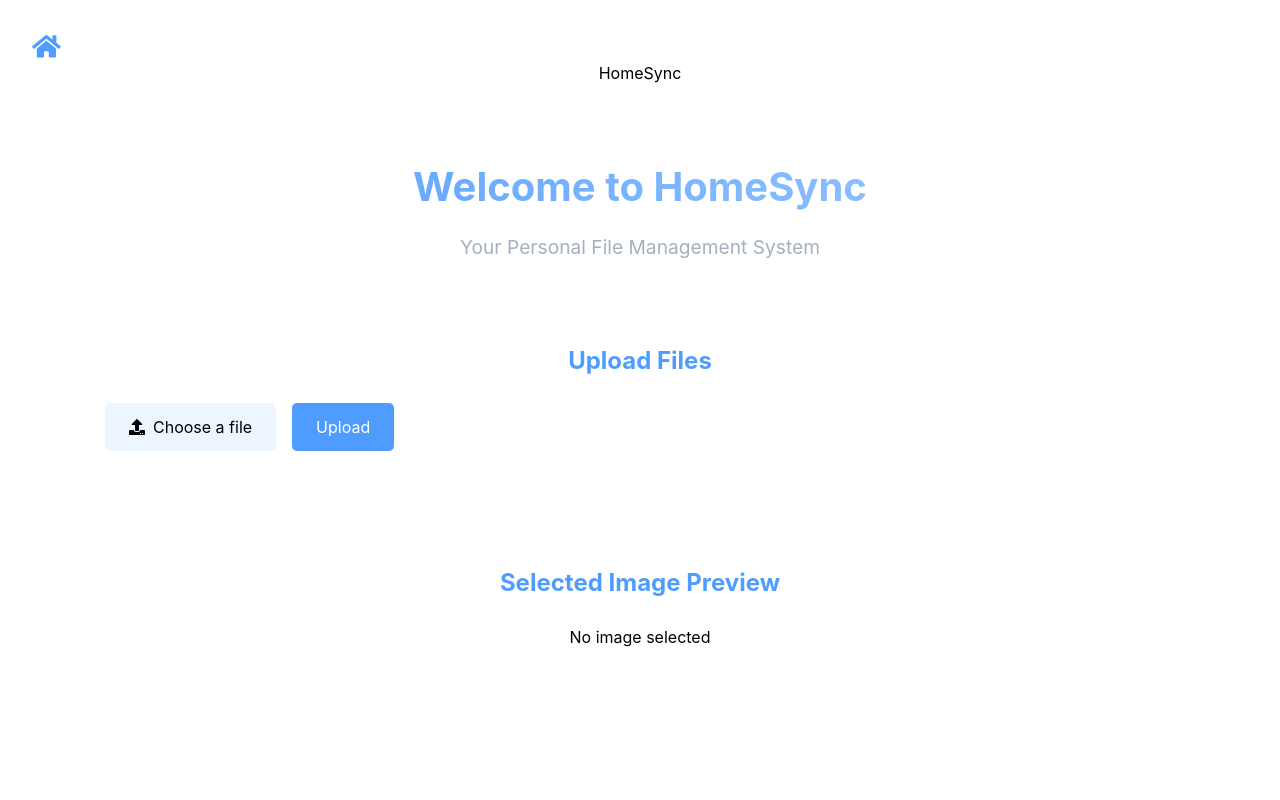
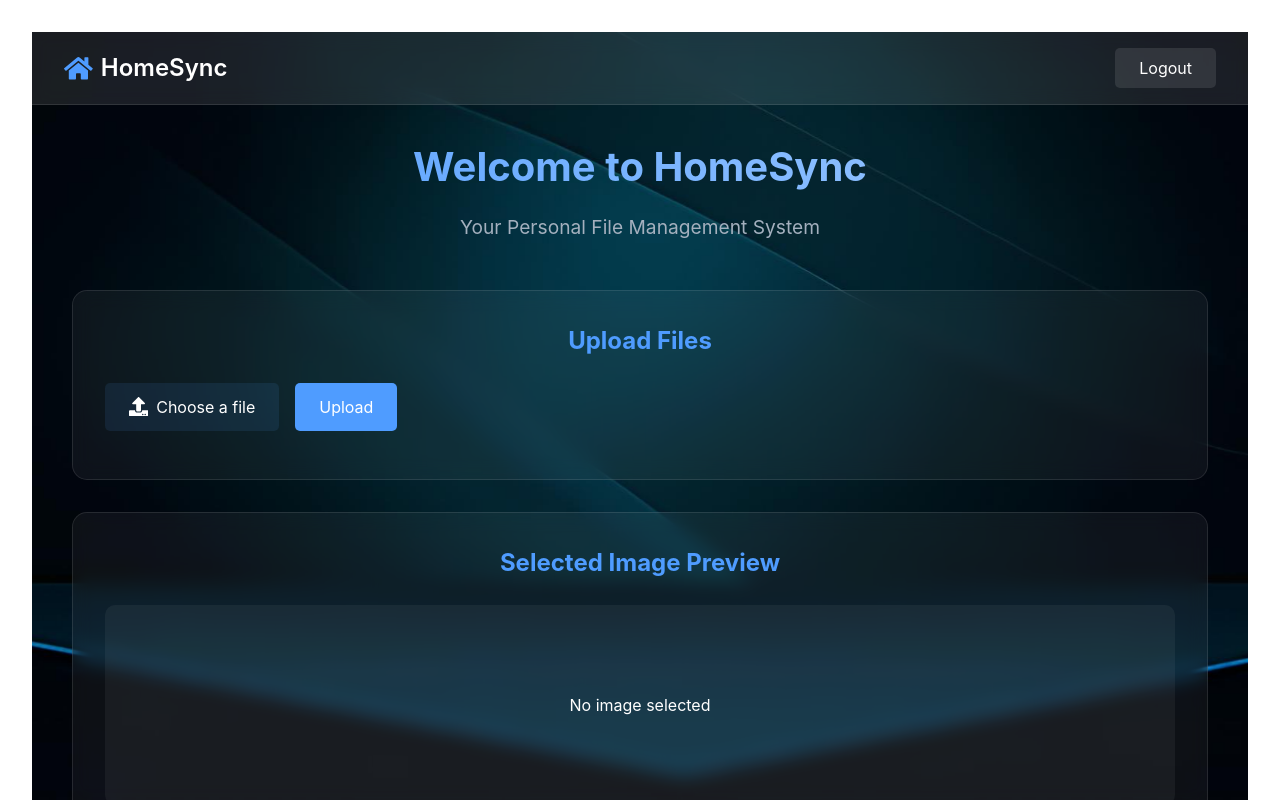
Before and after one commit to kalviumcommunity/S63_Nidhi_Capstone_HomeSync, a React (Vite) app in the folder frontend/client/: page /dashboard in a window 1280 px wide. Built offline with nearby package versions, Linux system fonts and the light colour scheme; no server answers; sample sign-in values are in the browser's storage.

Commit message:
updated css in upload

```diff
--- a/frontend/client/src/styles/Dashboard.css
+++ b/frontend/client/src/styles/Dashboard.css
@@ -1,4 +1,4 @@
-
+/* Reset and full screen setup */
 * {
   margin: 0;
   padding: 0;
@@ -10,10 +10,42 @@ html, body {
   width: 100%;
   overflow-x: hidden;
 }
+
+.dashboard-main {
+  min-height: 100%;
+  width: 100%;
+  background: url('../assets/dashboard.jpg');
+  background-size: cover;
+  background-position: center;
+  background-repeat: no-repeat;
+  background-attachment: fixed;
+  color: #fff;
+  position: relative;
+}
+
+.dashboard-nav {
+  display: flex;
+  justify-content: space-between;
+  align-items: center;
+  padding: 1rem 2rem;
+  background: rgba(255, 255, 255, 0.1);
+  backdrop-filter: blur(10px);
+  border-bottom: 1px solid rgba(255, 255, 255, 0.1);
+}
+
+.nav-logo {
+  display: flex;
+  align-items: center;
+  gap: 0.5rem;
+  font-size: 1.5rem;
+  font-weight: 600;
+}
+
 .nav-icon {
   font-size: 1.8rem;
   color: #4f9cff;
 }
+
 .logout-button {
   padding: 0.5rem 1.5rem;
   border: none;
@@ -78,6 +110,7 @@ html, body {
 .file-input {
   display: none;
 }
+
 .file-label {
   display: flex;
   align-items: center;
@@ -88,6 +121,15 @@ html, body {
   cursor: pointer;
   transition: all 0.3s ease;
 }
+
+.file-label:hover {
+  background: rgba(79, 156, 255, 0.2);
+}
+
+.upload-icon {
+  font-size: 1.2rem;
+}
+
 .upload-button {
   padding: 0.75rem 1.5rem;
   background: #4f9cff;
@@ -97,3 +139,95 @@ html, body {
   cursor: pointer;
   transition: all 0.3s ease;
 }
+
+.upload-button:hover {
+  background: #3d7acc;
+  transform: translateY(-2px);
+}
+
+.upload-button.uploaded {
+  background: #2ed573;
+  cursor: not-allowed;
+  opacity: 0.8;
+}
+
+.upload-button.uploaded:hover {
+  background: #2ed573;
+  transform: none;
+}
+
+.status-message {
+  display: flex;
+  align-items: center;
+  gap: 0.5rem;
+  padding: 1rem;
+  border-radius: 5px;
+  margin-top: 1rem;
+}
+
+.status-message.success {
+  background: rgba(46, 213, 115, 0.1);
+  color: #2ed573;
+}
+
+.status-message.error {
+  background: rgba(255, 71, 87, 0.1);
+  color: #ff4757;
+}
+
+.status-icon {
+  font-size: 1.2rem;
+}
+
+.file-preview {
+  background: rgba(255, 255, 255, 0.05);
+  border-radius: 10px;
+  padding: 1.5rem;
+}
+
+.file-info {
+  display: grid;
+  gap: 0.5rem;
+}
+
+.file-info p {
+  color: #a4b0be;
+}
+
+.image-preview {
+  background: rgba(255, 255, 255, 0.05);
+  border-radius: 10px;
+  padding: 1rem;
+  display: flex;
+  justify-content: center;
+  align-items: center;
+  min-height: 200px;
+  margin-bottom: 1rem;
+}
+
+.preview-image {
+  max-width: 100%;
+  max-height: 400px;
+  border-radius: 8px;
+  object-fit: contain;
+}
+
+@media (max-width: 768px) {
+  .dashboard-nav {
+    padding: 1rem;
+  }
+
+  .dashboard-content {
+    padding: 1rem;
+  }
+
+  .upload-container {
+    flex-direction: column;
+  }
+
+  .file-label, .upload-button {
+    width: 100%;
+    text-align: center;
+    justify-content: center;
+  }
+}
```
